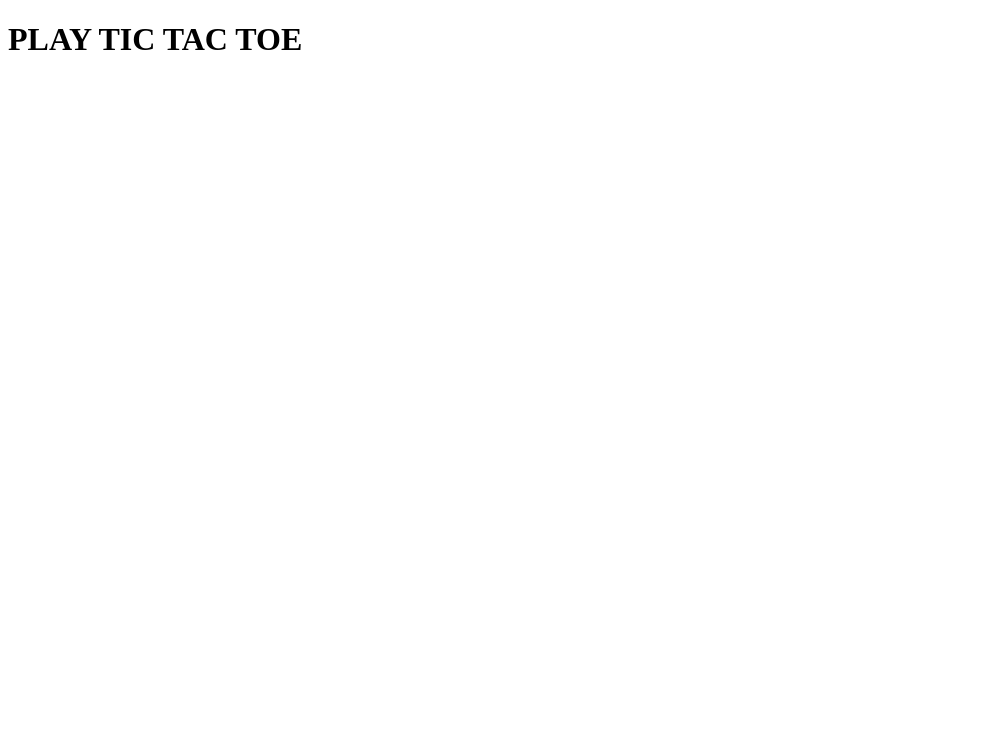
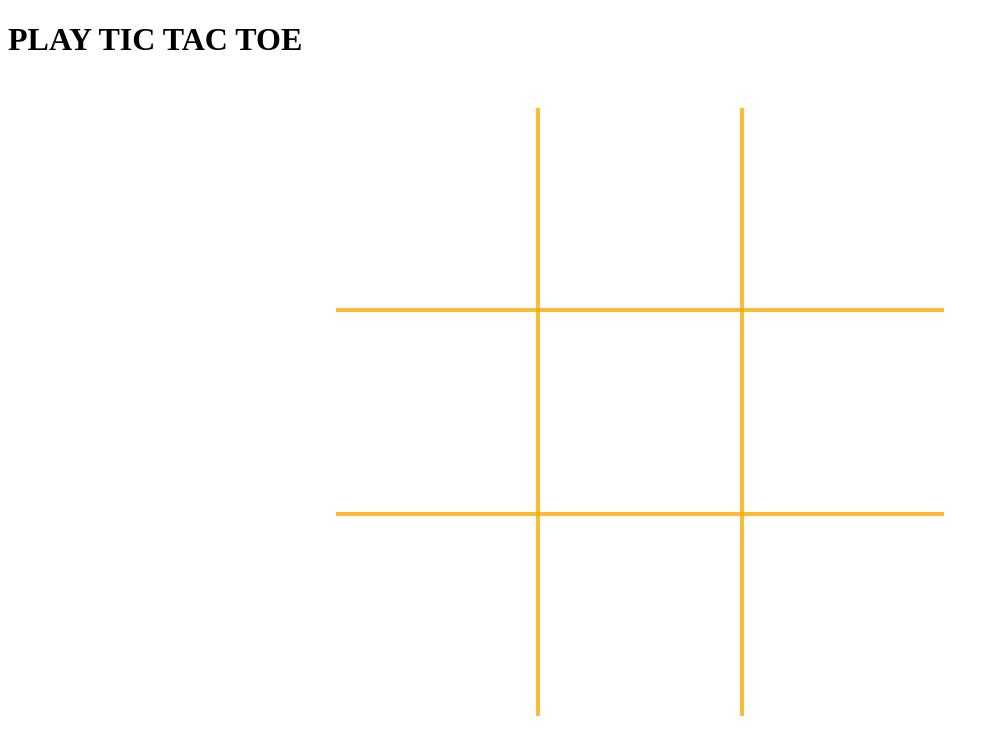
Before and after one commit to NamiTu117/JavaScript-Projects, a plain HTML site: page TicTacToe/TicTacToe.html in a window 1280 px wide. Shown: the whole page, without its empty margins (0-999 px from the left). Drawn offline with Linux system fonts and the light colour scheme.

Commit message:
Updatese

```diff
--- a/TicTacToe/TicTacToe.html
+++ b/TicTacToe/TicTacToe.html
@@ -8,7 +8,7 @@
     <link rel="stylesheet" href="./css/game.css">
 </head>
 
-<body>
+<body id='body'>
     <h1>PLAY TIC TAC TOE</h1>
 
     <!--Container needed to overlay canvas-->
@@ -17,19 +17,19 @@
         <canvas id='win-lines' width='608' height='608'></canvas>
         <table>
             <tr>
-                <td id='1' onclick='placeXOrO("0")'></td>
-                <td id='2' onclick='placeXOrO("1")'></td>
-                <td id='3' onclick='placeXOrO("2")'></td>
+                <td id='0' onclick='placeXOrO("0")'></td>
+                <td id='1' onclick='placeXOrO("1")'></td>
+                <td id='2' onclick='placeXOrO("2")'></td>
             </tr>
             <tr>
-                <td id='4' onclick='placeXOrO("3")'></td>
-                <td id='5' onclick='placeXOrO("4")'></td>
-                <td id='6' onclick='placeXOrO("5")'></td>
+                <td id='3' onclick='placeXOrO("3")'></td>
+                <td id='4' onclick='placeXOrO("4")'></td>
+                <td id='5' onclick='placeXOrO("5")'></td>
             </tr>
             <tr>
-                <td id='7' onclick='placeXOrO("6")'></td>
-                <td id='8' onclick='placeXOrO("7")'></td>
-                <td id='9' onclick='placeXOrO("8")'></td>
+                <td id='6' onclick='placeXOrO("6")'></td>
+                <td id='7' onclick='placeXOrO("7")'></td>
+                <td id='8' onclick='placeXOrO("8")'></td>
             </tr>
         </table>
     </div>
--- a/TicTacToe/css/game.css
+++ b/TicTacToe/css/game.css
@@ -18,7 +18,7 @@ td {
     /*Changes the cursur to the index finger hand when hovered over id elements*/
     cursor: pointer;
     /*Sets table border style*/
-    border: 4px solid goldenrod (252, 169, 3, 0.8);
+    border: 4px solid rgb(252, 169, 3, 0.8);
     /*Removes default padding*/
     padding: 0px;
     width: 200px;
--- a/TicTacToe/js/tictactoe.js
+++ b/TicTacToe/js/tictactoe.js
@@ -63,10 +63,12 @@ function placeXOrO(squareNumber) {
                                 //this lines calls the function
                                 placeXOrO(pickASquare);
                                 //this changes our boolean and ends the loop.
-                                success = true;
+                            }    success = true;
+
                         }
                     }
-                    }
+
+
 }
 
 //this function parses the selectedSquares array to search for win conditions.
@@ -108,7 +110,7 @@ function checkWinConditions() {
     //squares are selected the tie game sound
     else if (selectedSquares.length >=9) {
         //this function plays the tie game sound
-        audio('./media/tie.mp3');
+        audio('./media/zapsplat_bells_small_hand_bell_ring_in_water_weird_cartoon_tune_005_61910.mp3');
         //this function ssests a .3 second timer before the resetGame is called
         setTimeout(function () {resetGame(); }, 1000 );
     }
@@ -214,7 +216,7 @@ function drawWinLine(coordX1, coordY1, coordX2, coordY2) {
         //this lines disallows clicking while the win sound is playing
         disableClick();
         //this line plays the win sounds
-        audio('./media/winGame.mp3');
+        audio('./media/zapsplat_bells_bell_small_hand_ring_ping_single_soft_003_67992.mp3');
         //this line calls our main animation loop
         animateLineDrawing();
         //this line waits 1 second, then clears away, resets, and allows clicking again
```
Also changed, not shown: TicTacToe/images/X-400.png (added), TicTacToe/images/ttt_js_22.png (added), 3 other files. Lines whose indentation alone changed are shown as unchanged.
